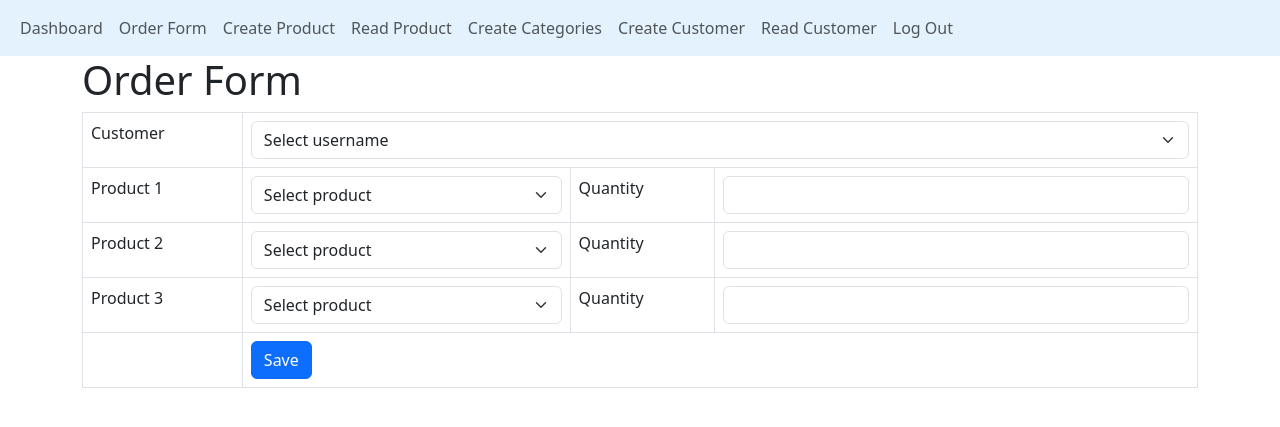
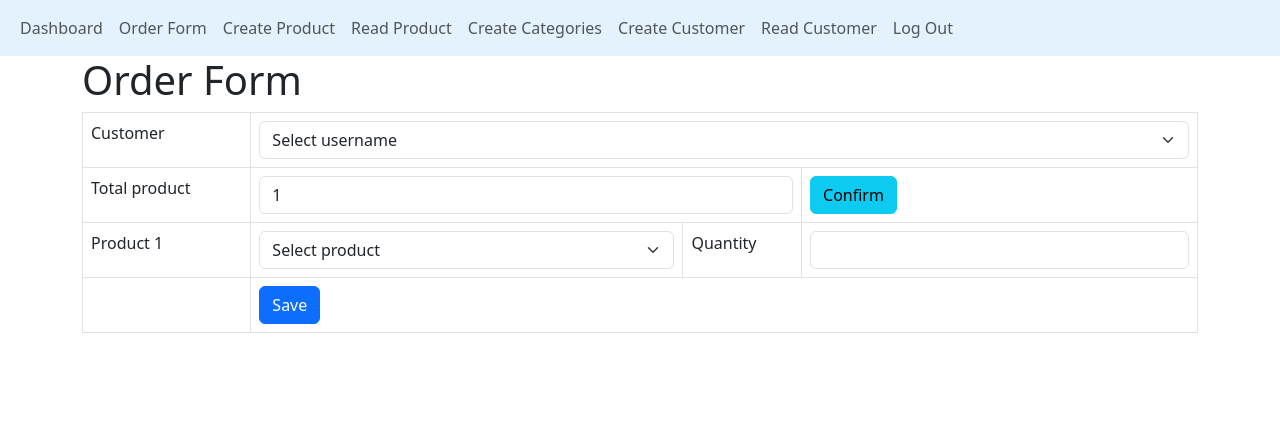
Before and after one commit to Estellaaa05/web, a PHP site: page /order_form.php in a window 1280 px wide. Shown: the top 427 px of the page. Run offline with PHP 8.4, Linux system fonts and the light colour scheme; the visitor is signed in with stand-in values (Sample User, id 1); tables that the repository leaves empty or names only in its code hold one stand-in row (values such as "Sample post").

Commit message:
totalProduct created to +-  product row & value remained,ignore empty/duplicate row,show pricing

```diff
--- a/project/order_form.php
+++ b/project/order_form.php
@@ -31,10 +31,20 @@ if (!isset($_SESSION["login"])) {
 
         include 'config/database.php';
 
-        $customer_IDEr = $customer_ID = "";
+        $customer_IDEr = $customer_ID = $totalProductEr = "";
         $product_IDEr = $quantityEr = array();
 
-        if ($_POST) {
+        if (isset($_POST['confirm'])) {
+            $totalProduct = $_POST["totalProduct"];
+
+            if ($_POST["totalProduct"] < 1) {
+                $totalProductEr = "The total product must be more than one.";
+            }
+        } else {
+            $totalProduct = 1;
+        }
+
+        if (isset($_POST['save'])) {
 
             try {
                 $summary_query = "INSERT INTO order_summary SET customer_ID=:customer_ID, order_date=:order_date";
@@ -52,23 +62,34 @@ if (!isset($_SESSION["login"])) {
                     $flag = false;
                 }
 
+                $selectedFlag = false;
                 $productID_array = array_unique($_POST["product_ID"]);
 
                 for ($k = 0; $k < count($_POST["product_ID"]); $k++) {
                     $product_IDEr[$k] = "";
-                    if ($_POST["product_ID"][$k] == "") {
-                        $product_IDEr[$k] = "Please select product.";
-                        $flag = false;
-                    } else if (sizeof($productID_array) != sizeof($_POST["product_ID"])) {
-                        $product_IDEr[$k] = "Please select different product.";
+                    $quantityEr[$k] = "";
+
+                    if (($_POST["product_ID"][$k] !== "")) {
+                        $selectedFlag = true;
+                    }
+
+                    if (!$selectedFlag && sizeof($productID_array) < 2) {
+                        $product_IDEr[$k] = "Please select at least one product.";
                         $flag = false;
                     }
 
-                    $quantityEr[$k] = "";
-                    if ($_POST["quantity"][$k] == "") {
+                    if ($_POST["product_ID"][$k] == "" && $_POST["quantity"][$k] !== "") {
+                        $product_IDEr[$k] = "Please select product.";
+                        $flag = false;
+                        // } else if (sizeof($productID_array) != sizeof($_POST["product_ID"])) {
+                        //     $product_IDEr[$k] = "Please select different product.";
+                        //     $flag = false;
+                    }
+
+                    if ($_POST["quantity"][$k] == "" && $_POST["product_ID"][$k] !== "") {
                         $quantityEr[$k] = "Please fill in the quantity.";
                         $flag = false;
-                    } else if ($_POST["quantity"][$k] < 1) {
+                    } else if ($_POST["quantity"][$k] < 1 && $_POST["product_ID"][$k] !== "") {
                         $quantityEr[$k] = "The quantity must be more than one.";
                         $flag = false;
                     }
@@ -81,12 +102,13 @@ if (!isset($_SESSION["login"])) {
 
                         $details_query = "INSERT INTO order_details SET order_ID=:order_ID, product_ID=:product_ID, quantity=:quantity";
 
+                        //$productID_unique = array_unique($_POST["product_ID"]);
+
                         for ($m = 0; $m < count($_POST["product_ID"]); $m++) {
                             $details_stmt = $con->prepare($details_query);
-                            $product_ID = $_POST["product_ID"][$m];
                             $quantity = $_POST["quantity"][$m];
                             $details_stmt->bindParam(':order_ID', $order_ID);
-                            $details_stmt->bindParam(':product_ID', $product_ID);
+                            $details_stmt->bindParam(':product_ID', $productID_array[$m]);
                             $details_stmt->bindParam(':quantity', $quantity);
                             $details_stmt->execute();
                             $resultFlag = true;
@@ -94,7 +116,8 @@ if (!isset($_SESSION["login"])) {
 
                         if ($resultFlag) {
                             echo "<div class='alert alert-success'>Record was saved.</div>";
-                            $customer_ID = "";
+                            $_POST["customer_ID"] = '';
+                            $_POST["totalProduct"] = 1;
                             for ($m = 0; $m < count($_POST["product_ID"]); $m++) {
                                 $_POST["product_ID"][$m] = $_POST["quantity"][$m] = '';
                             }
@@ -108,21 +131,25 @@ if (!isset($_SESSION["login"])) {
             }
         }
 
-        $selectCustomer_query = "SELECT ID,username FROM customers";
+        $selectCustomer_query = "SELECT ID,username,first_name,last_name FROM customers";
         $selectCustomer_stmt = $con->prepare($selectCustomer_query);
         $selectCustomer_stmt->execute();
 
-        $selectProduct_query = "SELECT id,name FROM products";
+        $selectProduct_query = "SELECT id,name,price,promotion_price FROM products";
         $selectProduct_stmt = $con->prepare($selectProduct_query);
         $selectProduct_stmt->execute();
 
         $productID_array = array();
         $productName_array = array();
+        $price_array = array();
+        $promotion_price_array = array();
 
         while ($row = $selectProduct_stmt->fetch(PDO::FETCH_ASSOC)) {
             extract($row);
             array_push($productID_array, $id);
             array_push($productName_array, $name);
+            array_push($price_array, $price);
+            array_push($promotion_price_array, $promotion_price);
         }
 
         ?>
@@ -131,6 +158,9 @@ if (!isset($_SESSION["login"])) {
             <table class='table table-hover table-responsive table-bordered'>
 
                 <tr>
+                    <?php
+                    $customer_ID = isset($_POST["customer_ID"]) ? $_POST["customer_ID"] : '';
+                    ?>
                     <td>Customer</td>
                     <td colspan=3>
                         <select class="form-select" name="customer_ID" id="customer_ID">
@@ -142,7 +172,7 @@ if (!isset($_SESSION["login"])) {
                                 extract($row);
 
                                 $selected = ($ID == $customer_ID) ? 'selected' : '';
-                                echo "<option value='$ID' $selected>$username</option>";
+                                echo "<option value='$ID' $selected>$username ($first_name $last_name)</option>";
                             }
                             ?>
                         </select>
@@ -152,8 +182,25 @@ if (!isset($_SESSION["login"])) {
                     </td>
                 </tr>
 
+                <tr>
+                    <td>Total product</td>
+                    <td colspan=2>
+                        <input type='number' name='totalProduct' class='form-control'
+                            value="<?php echo isset($_POST["totalProduct"]) ? $_POST["totalProduct"] : 1; ?>" />
+                        <div class='text-danger'>
+                            <?php echo $totalProductEr; ?>
+                        </div>
+                    </td>
+                    <td>
+                        <input type='submit' name='confirm' value='Confirm' class='btn btn-info m-r-1em' />
+                    </td>
+                </tr>
+
                 <?php
-                for ($i = 0; $i <= 2; $i++) {
+                $totalProduct = isset($_POST["totalProduct"]) ? $_POST["totalProduct"] : $totalProduct;
+                for ($i = 0; $i < $totalProduct; $i++) {
+                    $productID = isset($_POST["product_ID"][$i]) ? $_POST["product_ID"][$i] : '';
+                    $quantity = isset($_POST["quantity"][$i]) ? $_POST["quantity"][$i] : '';
                     ?>
                     <tr>
                         <td>Product
@@ -163,17 +210,14 @@ if (!isset($_SESSION["login"])) {
                             <select class="form-select" name="product_ID[]">
                                 <option value="">Select product</option>
                                 <?php
-
                                 for ($j = 0; $j < count($productID_array); $j++) {
-                                    $selected = (isset($_POST["product_ID"]) && $productID_array[$j] == $_POST["product_ID"][$i]) ? 'selected' : '';
-                                    echo "<option value='$productID_array[$j]' $selected>$productName_array[$j]</option>";
+                                    $selected = (isset($_POST["product_ID"][$i]) && $productID_array[$j] == $_POST["product_ID"][$i]) ? 'selected' : '';
+                                    echo "<option value='$productID_array[$j]' $selected>$productName_array[$j] - RM$price_array[$j] (RM$promotion_price_array[$j])</option>";
                                 }
-                                // to reuse the prepared statement
-                                $selectProduct_stmt->closeCursor();
                                 ?>
                             </select>
                             <div class='text-danger'>
-                                <?php if (!empty($product_IDEr)) {
+                                <?php if (!empty($product_IDEr) && isset($product_IDEr[$i])) {
                                     echo $product_IDEr[$i];
                                 } ?>
                             </div>
@@ -182,18 +226,20 @@ if (!isset($_SESSION["login"])) {
                         <td><input type='number' name='quantity[]' class='form-control'
                                 value="<?php echo isset($_POST["quantity"][$i]) ? $_POST["quantity"][$i] : ''; ?>" />
                             <div class='text-danger'>
-                                <?php if (!empty($quantityEr)) {
+                                <?php if (!empty($quantityEr) && isset($quantityEr[$i])) {
                                     echo $quantityEr[$i];
                                 } ?>
                             </div>
                         </td>
                     </tr>
-                <?php } ?>
+                    <?php
+                }
+                ?>
 
                 <tr>
                     <td></td>
                     <td colspan=3>
-                        <input type='submit' value='Save' class='btn btn-primary' />
+                        <input type='submit' name='save' value='Save' class='btn btn-primary' />
                     </td>
                 </tr>
             </table>
```
